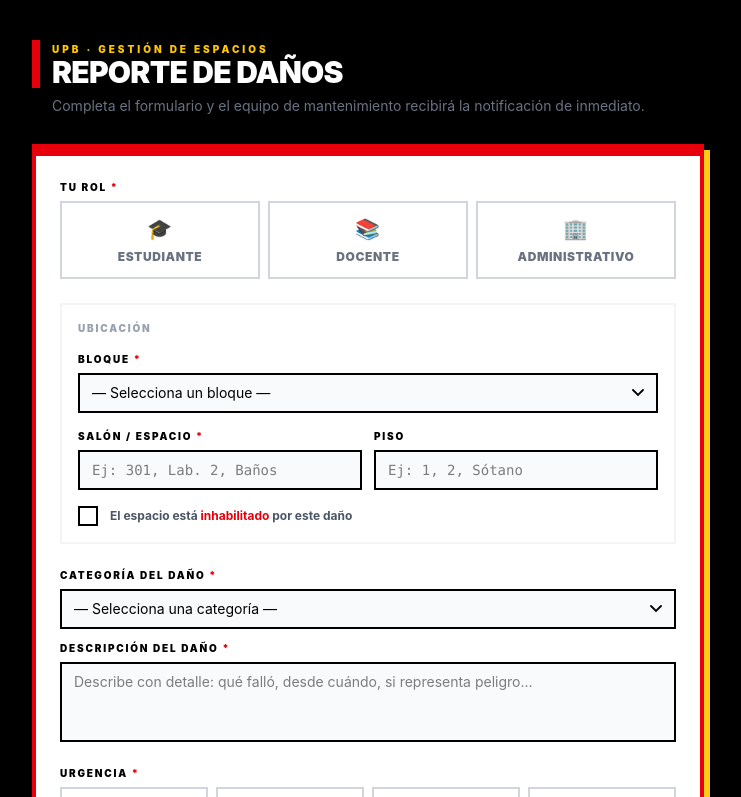
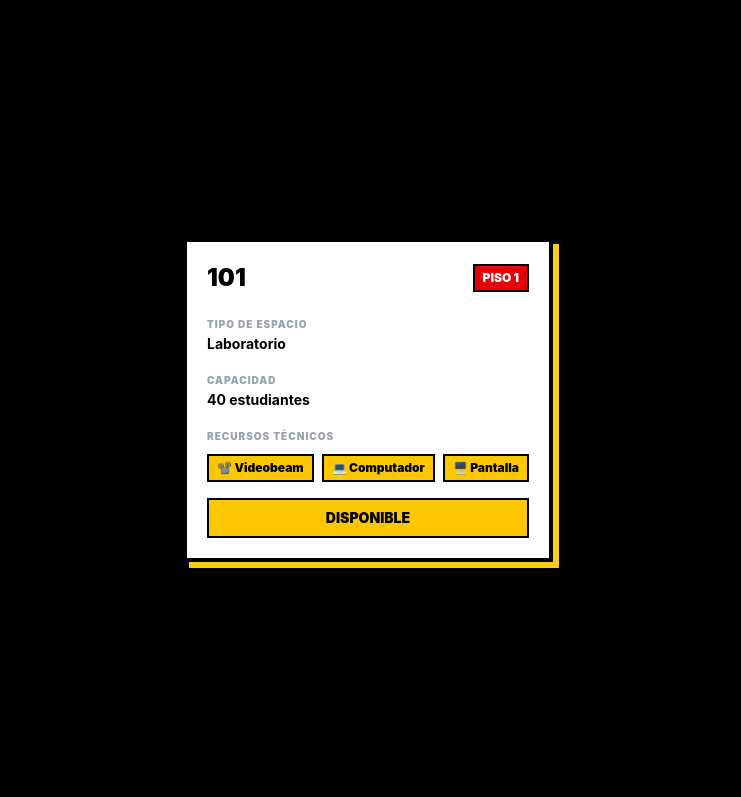
Before and after one commit to simonbedoyaurrea/TIC-1, a React app in the folder Frontend/: page / in a window 1280 px wide. Shown: the top 797 px of the page, without its empty margins (272-1013 px from the left). Built offline with nearby package versions, Linux system fonts and the light colour scheme; the HTML template or start-up script is replaced by a standard one.

Commit message:
feat(recursos-aulas): Agregué capacidad - Tipo de Espacio y Recursos Técnicos

```diff
--- a/Frontend/src/App.jsx
+++ b/Frontend/src/App.jsx
@@ -449,14 +449,36 @@
 
 // export default App;
 
-import React from "react";
-import Login from "./pages/Login";
-import AlertForm from "./components/AlertForm";
+
+
+// import React from "react";
+// import Login from "./pages/Login";
+// import AlertForm from "./components/AlertForm";
+
+// export default function App() {
+//   return (
+//     <div>
+//       <AlertForm />
+//     </div>
+//   );
+// }
+
+
+import ClassroomCard from "./components/ClassroomCard";
 
 export default function App() {
+  const testClassroom = {
+    number: "101",
+    floor: 1,
+    type: "Laboratorio",
+    capacity: 40,
+    equipment: ["Videobeam", "Computador", "Pantalla"],
+    status: "available",
+  };
+
   return (
-    <div>
-      <AlertForm />
+    <div className="min-h-screen bg-black flex items-center justify-center">
+      <ClassroomCard classroom={testClassroom} />
     </div>
   );
 }
--- a/Frontend/src/components/ClasroomCard.jsx
+++ /dev/null
@@ -1,58 +0,0 @@
-export default function ClassroomCard({ classroom }) {
-  const statusClass =
-    classroom.status === "available" ? "status-available" : "status-occupied";
-  const statusText =
-    classroom.status === "available" ? "✓ Disponible" : "⚠ Ocupado";
-
-  const equipmentIcons = {
-    Videobeam: "📽️",
-    Computador: "💻",
-    Pantalla: "🖥️",
-    Audio: "🔊",
-    "Pizarra Digital": "📱",
-  };
-
-  return (
-    <div className="classroom-card">
-      <div className="classroom-header">
-        <div className="classroom-number">{classroom.number}</div>
-        <div className="floor-badge">Piso {classroom.floor}</div>
-      </div>
-      <div className="classroom-info">
-        <div className="info-item">
-          <div className="info-icon">👥</div>
-          <div>
-            <div className="info-label">Capacidad</div>
-            <div className="info-value">{classroom.capacity} estudiantes</div>
-          </div>
-        </div>
-        <div className="info-item">
-          <div className="info-icon">🪑</div>
-          <div>
-            <div className="info-label">Mobiliario</div>
-            <div className="info-value">{classroom.furniture}</div>
-          </div>
-        </div>
-        <div className="info-item">
-          <div className="info-icon">
-            {classroom.status === "available" ? "✅" : "⚠️"}
-          </div>
-          <div>
-            <div className="info-label">Estado</div>
-            <div className={`info-value ${statusClass}`}>{statusText}</div>
-          </div>
-        </div>
-      </div>
-      <div className="equipment-list">
-        <div className="equipment-title">Equipamiento Tecnológico</div>
-        <div className="equipment-items">
-          {classroom.equipment.map((item) => (
-            <span key={item} className="equipment-tag">
-              {equipmentIcons[item] || "✨"} {item}
-            </span>
-          ))}
-        </div>
-      </div>
-    </div>
-  );
-}
--- /dev/null
+++ b/Frontend/src/components/ClassroomCard.jsx
@@ -0,0 +1,132 @@
+// export default function ClassroomCard({ classroom }) {
+//   const statusClass =
+//     classroom.status === "available" ? "status-available" : "status-occupied";
+//   const statusText =
+//     classroom.status === "available" ? "✓ Disponible" : "⚠ Ocupado";
+
+//   const equipmentIcons = {
+//     Videobeam: "📽️",
+//     Computador: "💻",
+//     Pantalla: "🖥️",
+//     Audio: "🔊",
+//     "Pizarra Digital": "📱",
+//   };
+
+//   return (
+//     <div className="classroom-card">
+//       <div className="classroom-header">
+//         <div className="classroom-number">{classroom.number}</div>
+//         <div className="floor-badge">Piso {classroom.floor}</div>
+//       </div>
+//       <div className="classroom-info">
+//         <div className="info-item">
+//           <div className="info-icon">👥</div>
+//           <div>
+//             <div className="info-label">Capacidad</div>
+//             <div className="info-value">{classroom.capacity} estudiantes</div>
+//           </div>
+//         </div>
+//         <div className="info-item">
+//           <div className="info-icon">🪑</div>
+//           <div>
+//             <div className="info-label">Mobiliario</div>
+//             <div className="info-value">{classroom.furniture}</div>
+//           </div>
+//         </div>
+//         <div className="info-item">
+//           <div className="info-icon">
+//             {classroom.status === "available" ? "✅" : "⚠️"}
+//           </div>
+//           <div>
+//             <div className="info-label">Estado</div>
+//             <div className={`info-value ${statusClass}`}>{statusText}</div>
+//           </div>
+//         </div>
+//       </div>
+//       <div className="equipment-list">
+//         <div className="equipment-title">Equipamiento Tecnológico</div>
+//         <div className="equipment-items">
+//           {classroom.equipment.map((item) => (
+//             <span key={item} className="equipment-tag">
+//               {equipmentIcons[item] || "✨"} {item}
+//             </span>
+//           ))}
+//         </div>
+//       </div>
+//     </div>
+//   );
+// }
+
+
+export default function ClassroomCard({ classroom }) {
+  const isAvailable = classroom.status === "available";
+
+  const equipmentIcons = {
+    Videobeam: "📽️",
+    Computador: "💻",
+    Pantalla: "🖥️",
+    Audio: "🔊",
+    "Pizarra Digital": "📱",
+  };
+
+  return (
+    <div className="bg-white border-4 border-black p-5 shadow-[6px_6px_0px_#facc15] hover:translate-y-[-3px] transition-all">
+
+      {/* Header */}
+      <div className="flex justify-between items-center mb-4">
+        <div className="text-2xl font-black text-black">
+          {classroom.number}
+        </div>
+        <div className="text-xs font-black uppercase bg-red-600 text-white px-2 py-1 border-2 border-black">
+          Piso {classroom.floor}
+        </div>
+      </div>
+
+      {/* Tipo de espacio */}
+      <div className="mb-3">
+        <span className="text-[10px] uppercase font-black tracking-widest text-gray-400">
+          Tipo de Espacio
+        </span>
+        <div className="text-sm font-bold text-black">
+          {classroom.type}
+        </div>
+      </div>
+
+      {/* Capacidad */}
+      <div className="mb-3">
+        <span className="text-[10px] uppercase font-black tracking-widest text-gray-400">
+          Capacidad
+        </span>
+        <div className="text-sm font-bold text-black">
+          {classroom.capacity} estudiantes
+        </div>
+      </div>
+
+      {/* Recursos */}
+      <div className="mb-4">
+        <span className="text-[10px] uppercase font-black tracking-widest text-gray-400">
+          Recursos Técnicos
+        </span>
+        <div className="flex flex-wrap gap-2 mt-2">
+          {classroom.equipment.map((item) => (
+            <span
+              key={item}
+              className="bg-yellow-400 text-black text-xs font-black px-2 py-1 border-2 border-black"
+            >
+              {equipmentIcons[item] || "✨"} {item}
+            </span>
+          ))}
+        </div>
+      </div>
+
+      {/* Estado */}
+      <div className={`text-sm font-black uppercase border-2 border-black px-3 py-2 text-center ${
+        isAvailable
+          ? "bg-yellow-400 text-black"
+          : "bg-red-600 text-white"
+      }`}>
+        {isAvailable ? "Disponible" : "Ocupado"}
+      </div>
+    </div>
+  );
+}
```
